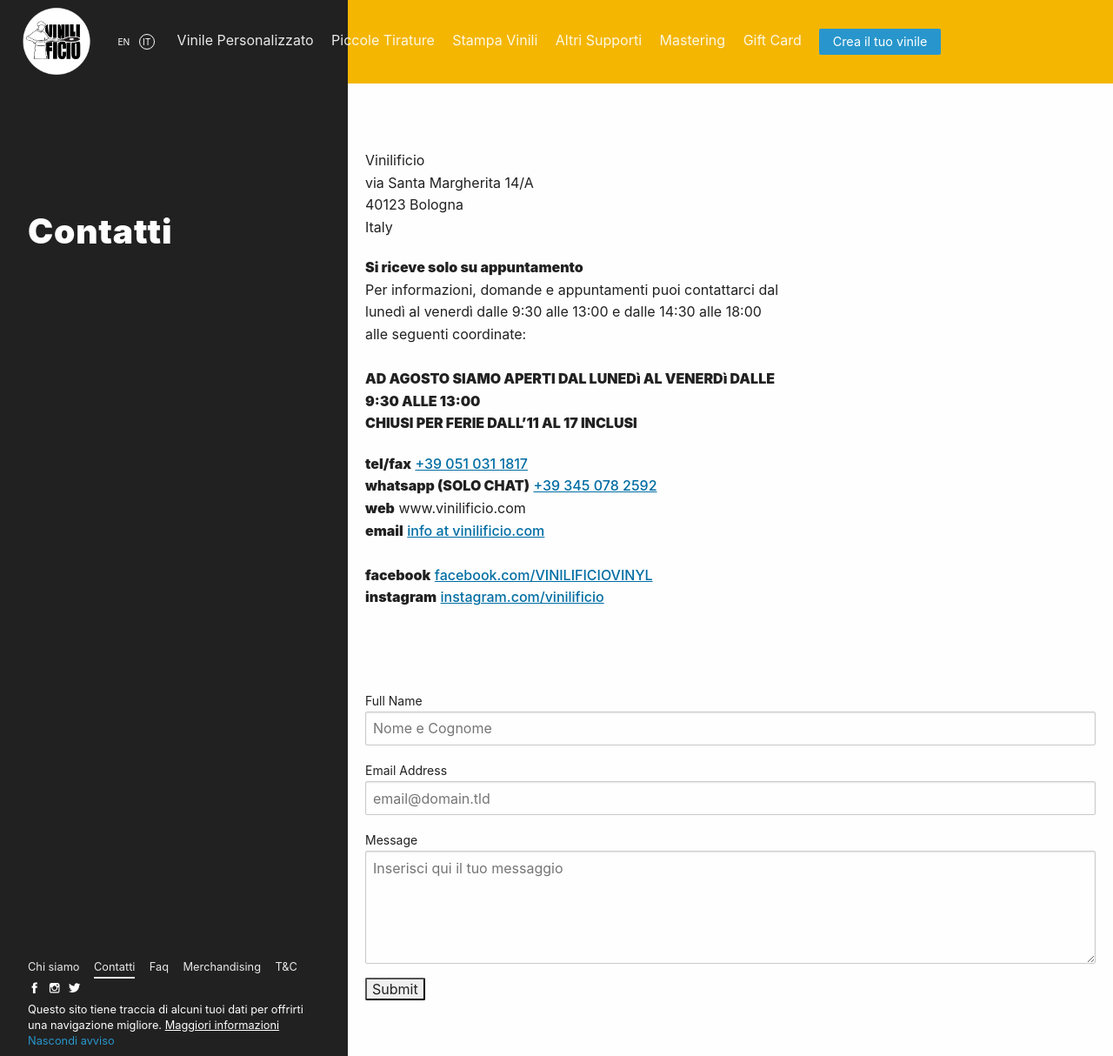
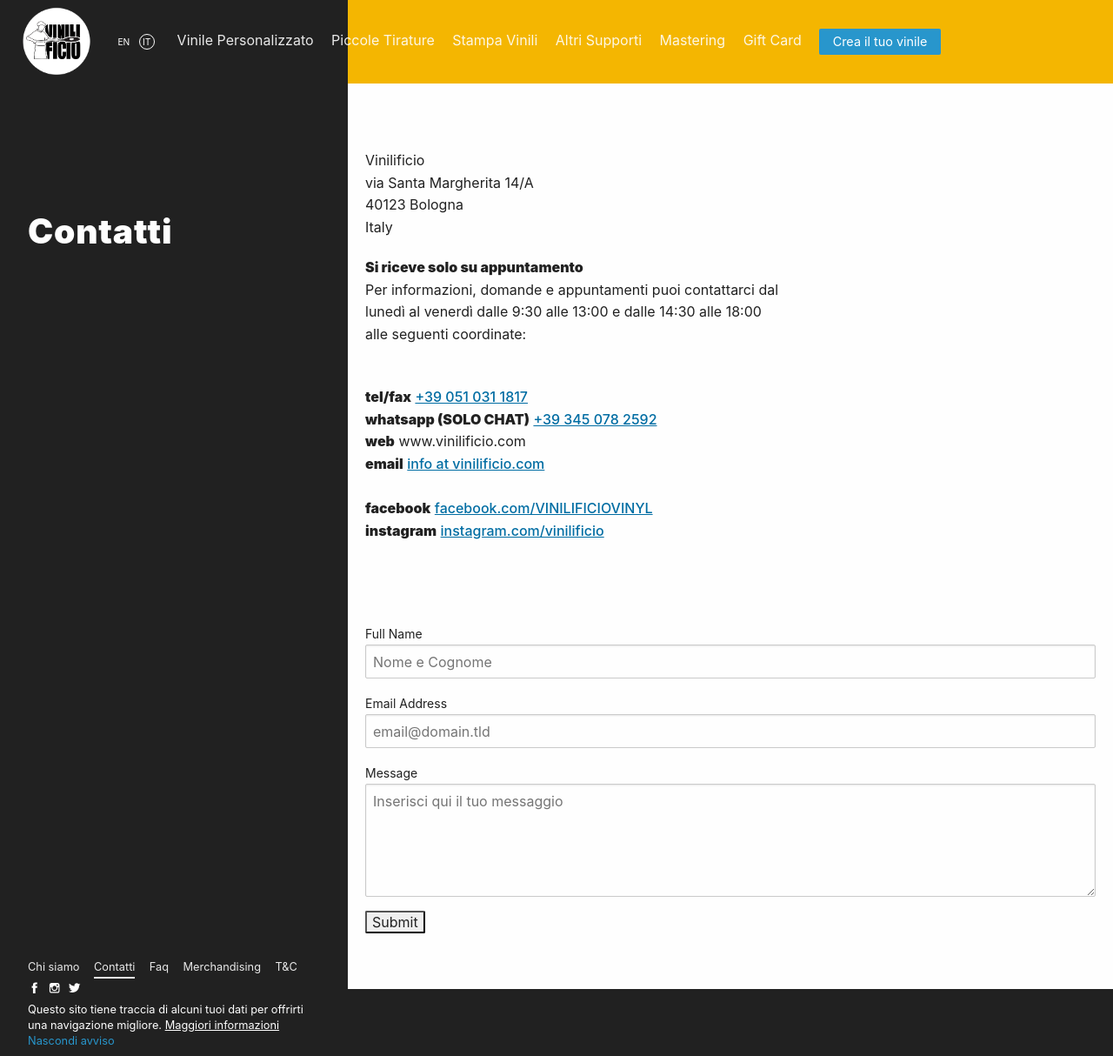
Before and after one commit to Vinilificio/vinilificio.com, a Jekyll site: the page built from _pages/contatti.md, in a window 1280 px wide and 1214 px high. Shown: the whole window at 87% size. Built offline with Jekyll 4.4.1, drawn with Linux system fonts in a browser that asks for light colours; nearby versions of some CDN libraries; comment, search, counter and statistics services are not loaded.

Commit message:
fine annuncio agosto

```diff
--- a/_pages/contatti.md
+++ b/_pages/contatti.md
@@ -12,8 +12,6 @@
 
 __Si riceve solo su appuntamento__ <br>
 Per informazioni, domande e appuntamenti puoi contattarci dal lunedì al venerdì dalle 9:30 alle 13:00 e dalle 14:30 alle 18:00 alle seguenti coordinate:<br><br>
-__AD AGOSTO SIAMO APERTI DAL LUNEDì AL VENERDì DALLE 9:30 ALLE 13:00__ <br>
-__CHIUSI PER FERIE DALL'11 AL 17 INCLUSI__
 
 __tel/fax__ <a href="tel:+390510311817" title="Chiama il Vinilifico">+39 051 031 1817</a><br>
 __whatsapp (SOLO CHAT)__ <a href="https://wa.me/393450782592" title="Chatta su WhatsApp con il Vinilificio">+39 345 078 2592</a><br>
```
